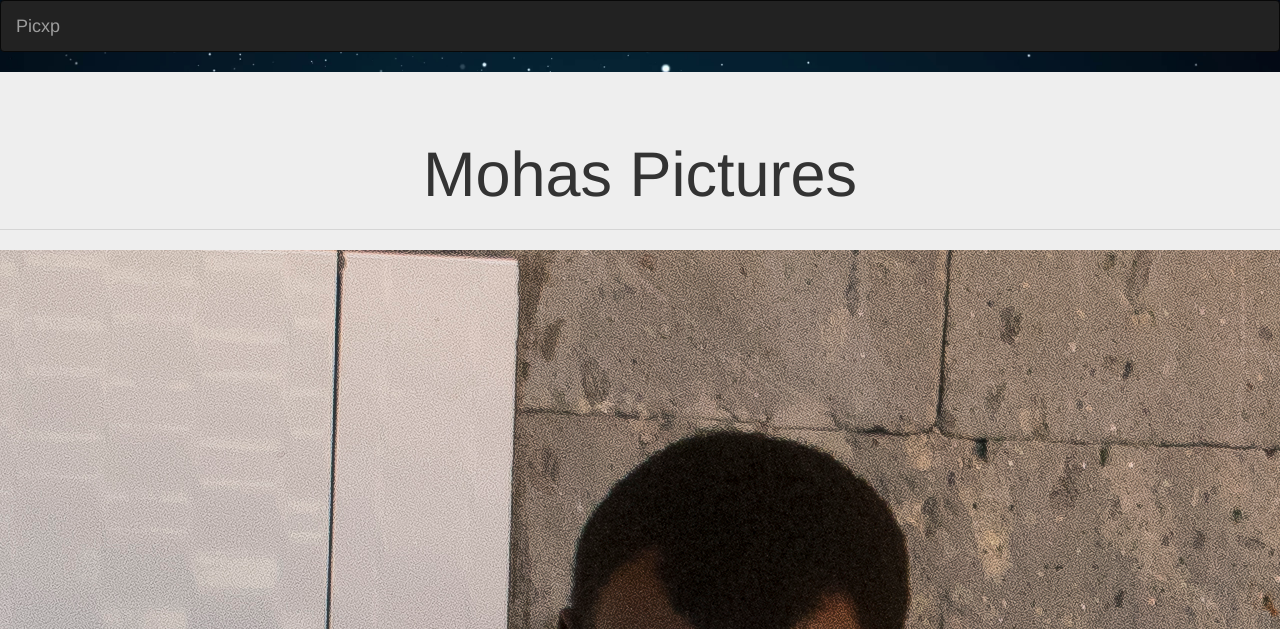
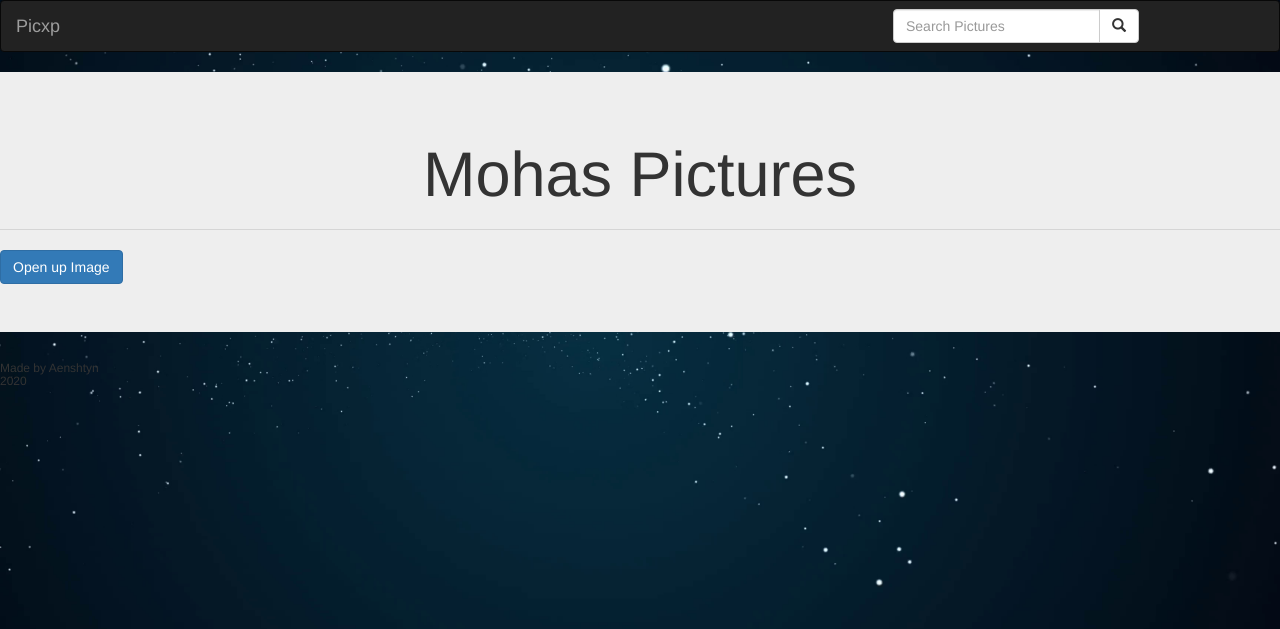
Before and after one commit to aenshtyn/Pix, a Django app: page / in a window 1280 px wide; the page is wider, and only the part inside the window is pictured. Shown: the top 629 px of that part. Run offline with Django 3.2, Linux system fonts and the light colour scheme; data comes from the database, SQL or seed files in the repository; both versions use the stored data as it was after the commit; some libraries are stand-ins or nearby versions.

Commit message:
updated views with the search functions

```diff
--- a/picxp/models.py
+++ b/picxp/models.py
@@ -29,9 +29,14 @@
         ordering = ['name']
 
     @classmethod
-    def pics_new(cls):
+    def all_pics(cls):
         today = dt.date.today()
         pics = cls.objects.filter(pub_date__date = today)
+        return pics
+
+    @classmethod
+    def search_by_category(cls,search_term):
+        pics = cls.objects.filter(title__icontains=search_term)
         return pics
 
     def save_image(self):
--- a/picxp/templates/all-pics/base.html
+++ b/picxp/templates/all-pics/base.html
@@ -47,4 +47,8 @@
 
 </body>
 
+<div class = "footer">
+    <h6>Made by Aenshtyn <br> 2020</h6>
+  </div>
+
 </html>
--- a/picxp/templates/navbar.html
+++ b/picxp/templates/navbar.html
@@ -9,14 +9,27 @@
 
 <body>
 <nav class="navbar navbar-inverse">
-        <!-- <div class="container-fluid"> -->
+        <div class="container-fluid">
             <div class="navbar-header">
                 <a class="navbar-brand" href="{% url 'index' %}" >Picxp</a>
 
-                </li>
-                </ul>
 
             </div>
+            <!-- Adding a search form  -->
+      <div class="col-sm-4 col-md-4 navbar-right">
+
+        <form class="navbar-form" role="search" action="{% url 'search_results' %}">
+
+          <div class="input-group">
+            <input type="text" class="form-control" placeholder="Search Pictures" name="article">
+            <div class="input-group-btn">
+              <button class="btn btn-default" type="submit"><i class="glyphicon glyphicon-search"></i></button>
+            </div>
+          </div>
+
+        </form>
+      </div>
+      <!-- search form end -->
         </div>
     </nav>
 
--- a/picxp/urls.py
+++ b/picxp/urls.py
@@ -5,6 +5,7 @@
 
 urlpatterns=[
     url('^$',views.index, name='index'),
+    url(r'^search/', views.search_results, name='search_results'),
 #     url('^image/(\d+)',views.image,name = 'image')
 ]
 
--- a/picxp/views.py
+++ b/picxp/views.py
@@ -6,7 +6,7 @@
 
 def index(request):
     date = dt.date.today()
-    images = Image.objects.all()
+    images = Image.all_pics()
     return render(request, 'all-pics/index.html', {"date": date,"images":images})
 
 def image(request,image_id):
@@ -15,3 +15,16 @@
     except DoesNotExist:
         raise Http404()
     return render(request,"all-images/image.html"), {"image": image}
+
+def search_results(request):
+
+    if 'image' in request.GET and request.GET["image"]:
+        search_term = request.GET.get("image")
+        searched_images = Image.search_by_title(search_term)
+        message = f"{search_term}"
+
+        return render(request, 'all-news/search.html',{"message":message,"images": searched_images})
+
+    else:
+        message = "You haven't searched for any term"
+        return render(request, 'all-pics/search.html',{"message":message})
```
Also changed, not shown: db.sqlite3, media/images/DSC_00411.jpg (added).
